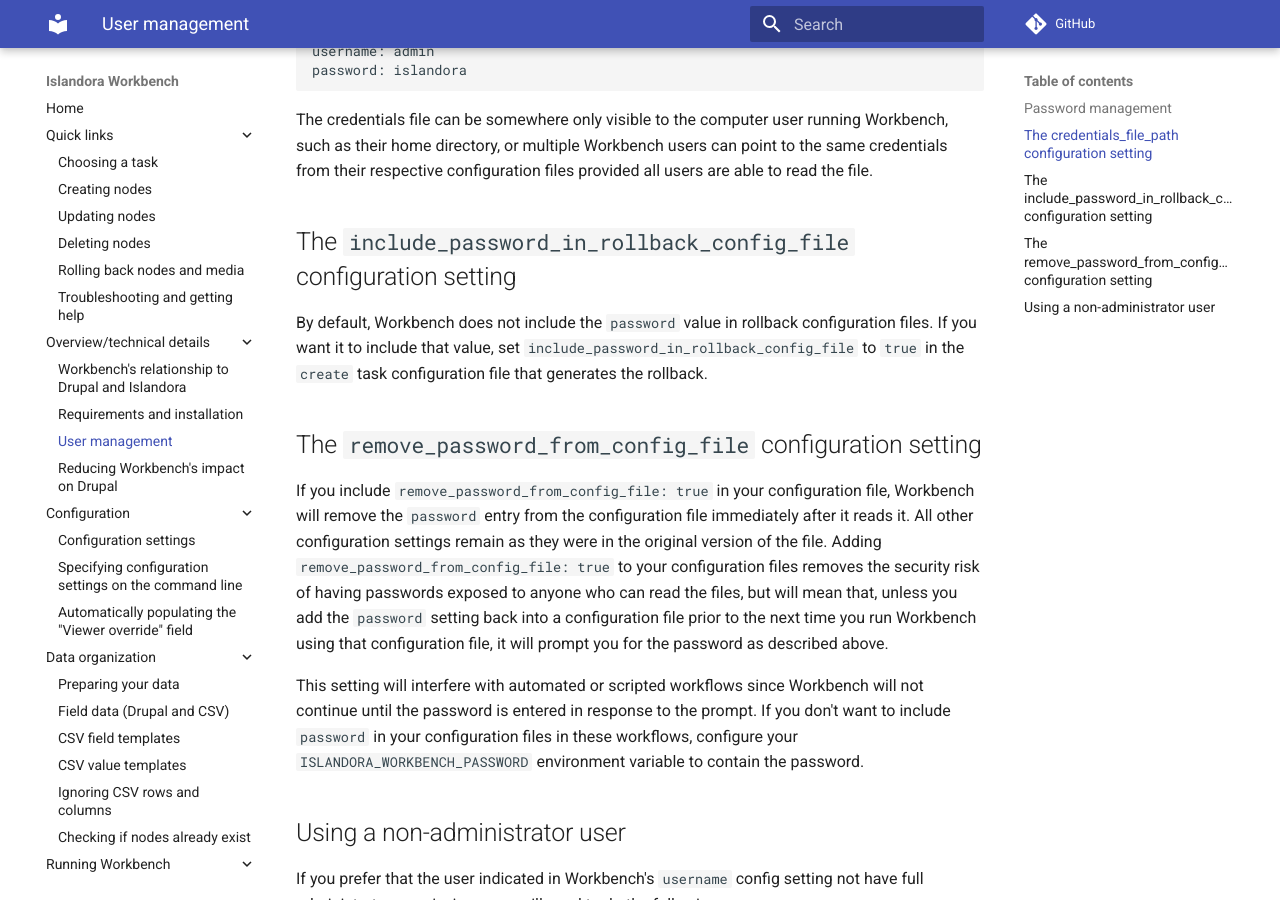
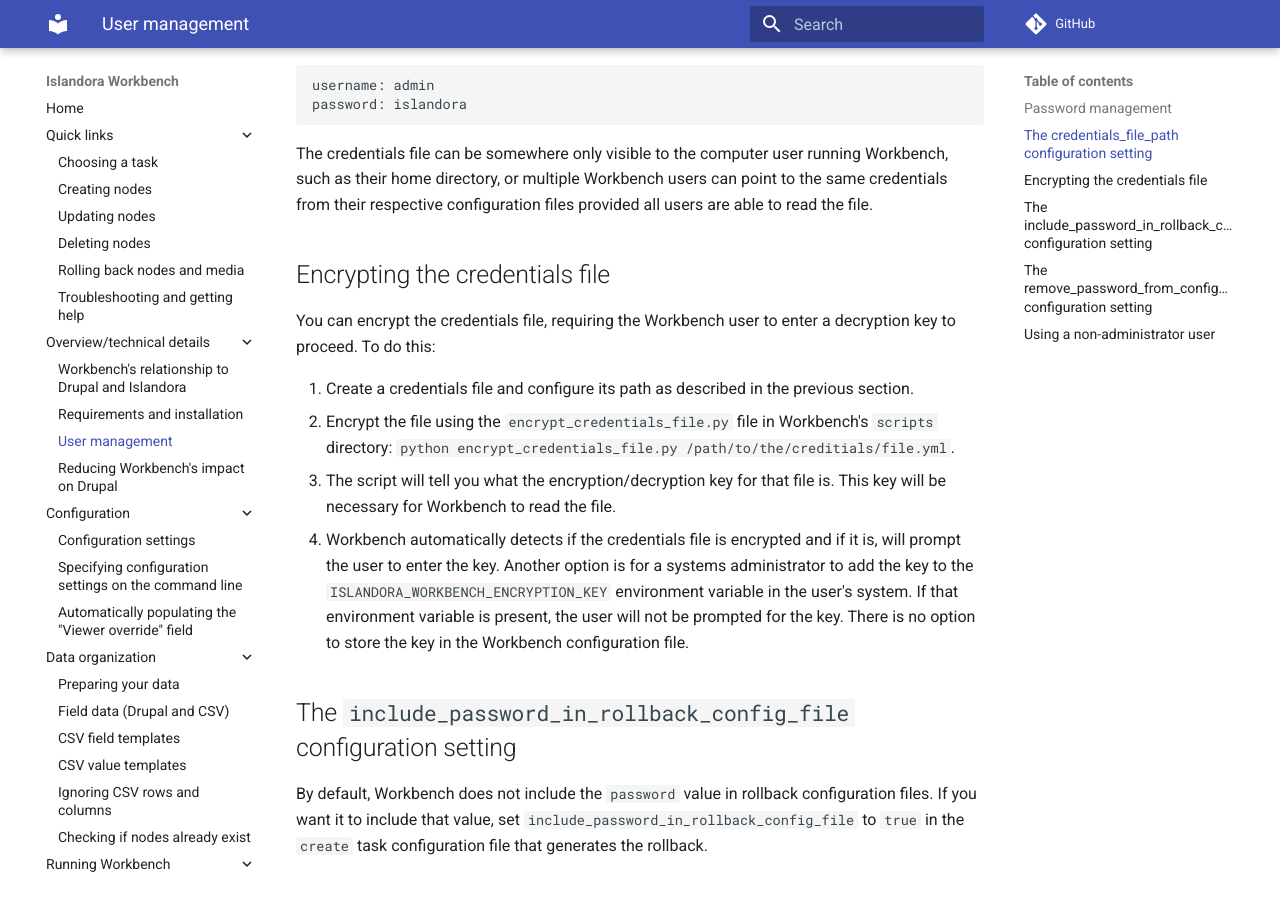
Before and after one commit to mjordan/islandora_workbench_docs, an MkDocs documentation site: the page built from docs/user_management.md, in a window 1280 px wide and 900 px high, scrolled down 1153 px. Built offline with MkDocs 1.6.1 and Material for MkDocs 9.7.7, drawn with Linux system fonts in a browser that asks for light colours; comment, search, counter and statistics services are not loaded; some of the changed text lies outside the part shown.

Commit message:
Added docs for encrypting the credentials file.

````diff
--- a/docs/user_management.md
+++ b/docs/user_management.md
@@ -6,7 +6,8 @@
 
 1. in the `password` setting in your YAML configuration file (least secure)
 1. in the `ISLANDORA_WORKBENCH_PASSWORD` environment variable (more secure)
-1. in response to a prompt when you run Workbench (most secure).
+1. in response to a prompt when you run Workbench (more secure)
+1. in an encrypted credentials file that requires a decryption key (most secure).
 
 If the `password` setting is present in your configuration files, Workbench will use its value as the user password and will ignore the other two methods of providing a password. If the `password` setting is absent, Workbench will look for the `ISLANDORA_WORKBENCH_PASSWORD` environment variable and if it is present, use its value. If both the `password` setting and the `ISLANDORA_WORKBENCH_PASSWORD` environment variable are absent, Workbench will prompt the user for a password before proceeding.
 
@@ -29,6 +30,15 @@
 ```
 
 The credentials file can be somewhere only visible to the computer user running Workbench, such as their home directory, or multiple Workbench users can point to the same credentials from their respective configuration files provided all users are able to read the file.
+
+## Encrypting the credentials file
+
+You can encrypt the credentials file, requiring the Workbench user to enter a decryption key to proceed. To do this:
+
+1. Create a credentials file and configure its path as described in the previous section.
+2. Encrypt the file using the `encrypt_credentials_file.py` file in Workbench's `scripts` directory: `python encrypt_credentials_file.py /path/to/the/creditials/file.yml`.
+3. The script will tell you what the encryption/decryption key for that file is. This key will be necessary for Workbench to read the file.
+4. Workbench automatically detects if the credentials file is encrypted and if it is, will prompt the user to enter the key. Another option is for a systems administrator to add the key to the `ISLANDORA_WORKBENCH_ENCRYPTION_KEY` environment variable in the user's system. If that environment variable is present,  the user will not be prompted for the key. There is no option to store the key in the Workbench configuration file.
 
 ## The `include_password_in_rollback_config_file` configuration setting
 
````
Also changed, not shown: docs/changelog.md (+3 -1 lines), docs/limitations.md (+0 -4 lines).
